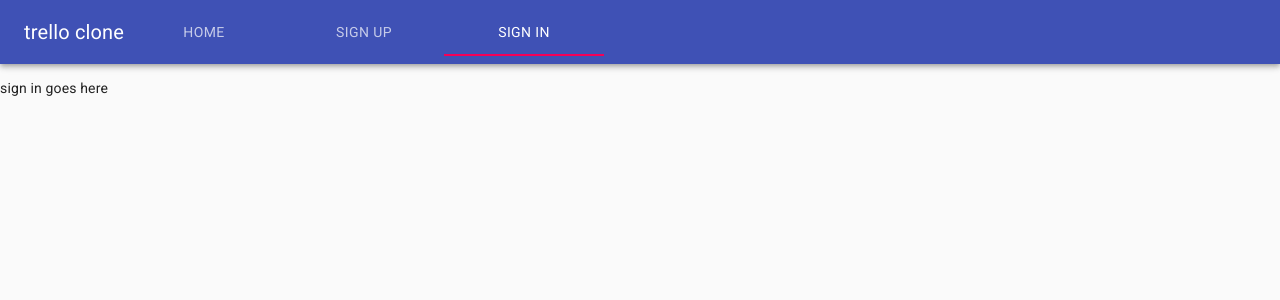
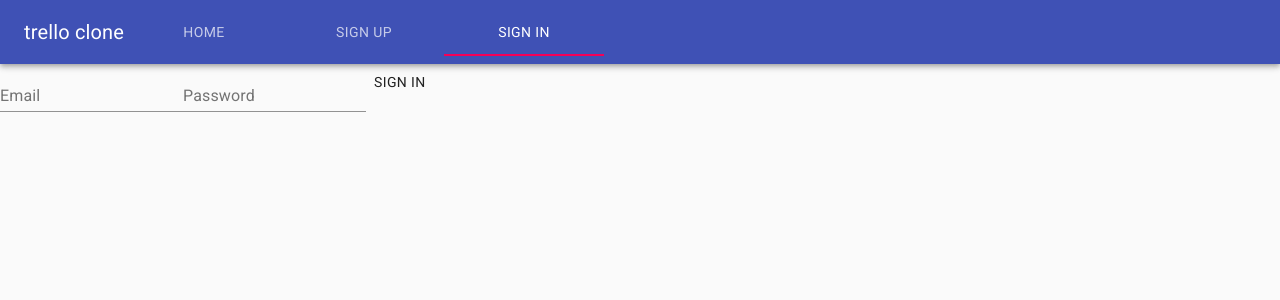
Before and after one commit to Andrew-CC-Martin/trello-clone-client, a React (Create React App) app: page /sign-in in a window 1280 px wide. Shown: the top 300 px of the page. Built offline with nearby package versions, Linux system fonts and the light colour scheme; no server answers.

Commit message:
create sign in page

```diff
--- a/src/scenes/auth/sign-in/index.jsx
+++ b/src/scenes/auth/sign-in/index.jsx
@@ -1 +1,66 @@
-export const SignIn = () => <p>sign in goes here</p>
+import { useState } from "react"
+import {
+  Button,
+  TextField,
+  CircularProgress,
+} from '@material-ui/core'
+import { Alert } from '@material-ui/lab'
+import { useHistory } from "react-router-dom"
+
+import { api } from '../../../data'
+
+export const SignIn = () => {
+  const [email, setEmail] = useState("")
+  const [password, setPassword] = useState("")
+  const [loading, setLoading] = useState(false)
+  const [errorMessage, setErrorMessage] = useState("")
+
+  const history = useHistory()
+
+  // sends username, email, password, and password_confirmation to the backend /auth/sign_up route
+  const signIn = async (e) => {
+    e.preventDefault()
+    // set the loading state to true
+    setLoading(true)
+    // unset error message
+    setErrorMessage("")
+
+    // send the post request to the API
+    try {
+      const { data } = await api.post("/auth/sign_in", {
+        email,
+        password,
+      })
+
+      // if success:
+        // save the JWT to local storage
+        localStorage.setItem('jwt', data.jwt)
+        // redirect to home page
+        history.push("/")
+    } catch (error) {
+      // if fail:
+        // display the error message to the user
+        setErrorMessage(error.message)
+        // stop the loading spinner
+        setLoading(false)
+    }
+  }
+
+  return (
+    <>
+      {errorMessage && <Alert severity="error">{errorMessage}</Alert>}
+      {loading && <CircularProgress />}
+      <form onSubmit={signIn}>
+        <TextField onChange={(e) => setEmail(e.target.value)} value={email} id="email" label="Email" />
+        <TextField
+          onChange={(e) => setPassword(e.target.value)}
+          value={password}
+          id="password"
+          label="Password"
+          type="password"
+        />
+        <Button type="submit">Sign In</Button>
+      </form>
+    </>
+  )
+}
```
